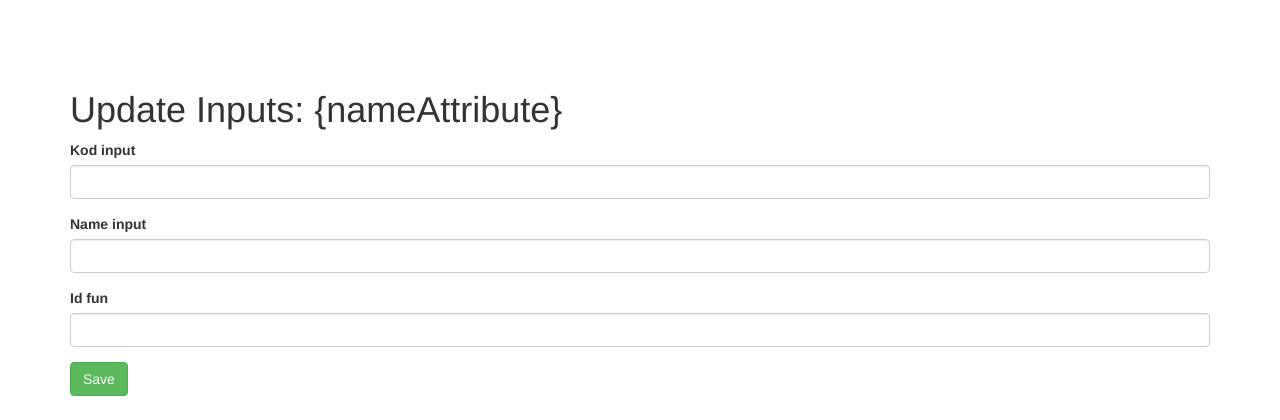
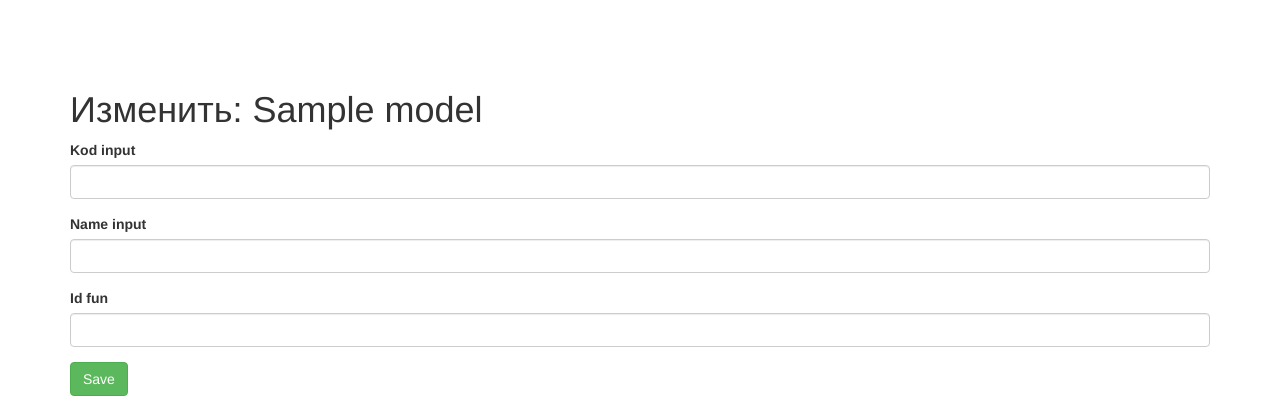
Before and after one commit to Gal-anton/Gosuchet, a Yii app: template views/inputs/update.php in a window 1280 px wide. Shown: the top 420 px of the page. Run offline with PHP 8.4 and a stand-in for Yii, Linux system fonts and the light colour scheme; the template is opened without the code that fills it: most values are stand-ins (such as "Sample title", 1, 10 or a date in 2020); form fields are guessed from the names that the template uses; data that the repository does not hold is empty; some libraries are stand-ins or nearby versions.

Commit message:
Работа над формами Inputs

```diff
--- a/views/inputs/_form.php
+++ b/views/inputs/_form.php
@@ -1,5 +1,8 @@
 <?php
 
+use app\models\tables\OrgFunction;
+use kartik\select2\Select2;
+use yii\helpers\ArrayHelper;
 use yii\helpers\Html;
 use yii\widgets\ActiveForm;
 
@@ -16,7 +19,15 @@
 
     <?= $form->field($model, 'name_input')->textInput(['maxlength' => true]) ?>
 
-    <?= $form->field($model, 'id_fun')->textInput() ?>
+    <?= $form->field($model, 'id_fun')->widget(Select2::classname(), [
+        'data' => ArrayHelper::map(OrgFunction::find()
+            ->select(['id_fun', 'concat(kod_fun, " ", name_fun) as value'])
+            ->orderBy(['value' => SORT_ASC])->asArray()->all(), 'id_fun', 'value'),
+        'options' => ['placeholder' => 'Выберите функцию ...'],
+        'pluginOptions' => [
+            'allowClear' => true,
+        ],
+    ]); ?>
 
     <div class="form-group">
         <?= Html::submitButton('Save', ['class' => 'btn btn-success']) ?>
--- a/views/inputs/create.php
+++ b/views/inputs/create.php
@@ -6,8 +6,8 @@
 /* @var $this yii\web\View */
 /* @var $model \app\models\tables\Inputs */
 
-$this->title = 'Create Inputs';
-$this->params['breadcrumbs'][] = ['label' => 'Inputs', 'url' => ['index']];
+$this->title = 'Создать вид ресурса';
+$this->params['breadcrumbs'][] = ['label' => 'Вид ресурса', 'url' => ['index']];
 $this->params['breadcrumbs'][] = $this->title;
 ?>
 <div class="inputs-create">
--- a/views/inputs/update.php
+++ b/views/inputs/update.php
@@ -5,10 +5,10 @@
 /* @var $this yii\web\View */
 /* @var $model \app\models\tables\Inputs */
 
-$this->title = 'Update Inputs: {nameAttribute}';
-$this->params['breadcrumbs'][] = ['label' => 'Inputs', 'url' => ['index']];
+$this->title = "Изменить: $model->name_input";
+$this->params['breadcrumbs'][] = ['label' => 'Вид ресурса', 'url' => ['index']];
 $this->params['breadcrumbs'][] = ['label' => $model->id_input, 'url' => ['view', 'id' => $model->id_input]];
-$this->params['breadcrumbs'][] = 'Update';
+$this->params['breadcrumbs'][] = 'Изменить';
 ?>
 <div class="inputs-update">
 
--- a/views/inputs/view.php
+++ b/views/inputs/view.php
@@ -6,8 +6,8 @@
 /* @var $this yii\web\View */
 /* @var $model \app\models\tables\Inputs */
 
-$this->title = $model->id_input;
-$this->params['breadcrumbs'][] = ['label' => 'Inputs', 'url' => ['index']];
+$this->title = $model->name_input;
+$this->params['breadcrumbs'][] = ['label' => 'Вид ресурса', 'url' => ['index']];
 $this->params['breadcrumbs'][] = $this->title;
 ?>
 <div class="inputs-view">
```
Also changed, not shown: models/search/InputsSearch.php (+14 -2 lines), views/inputs/index.php (+5 -4 lines).
